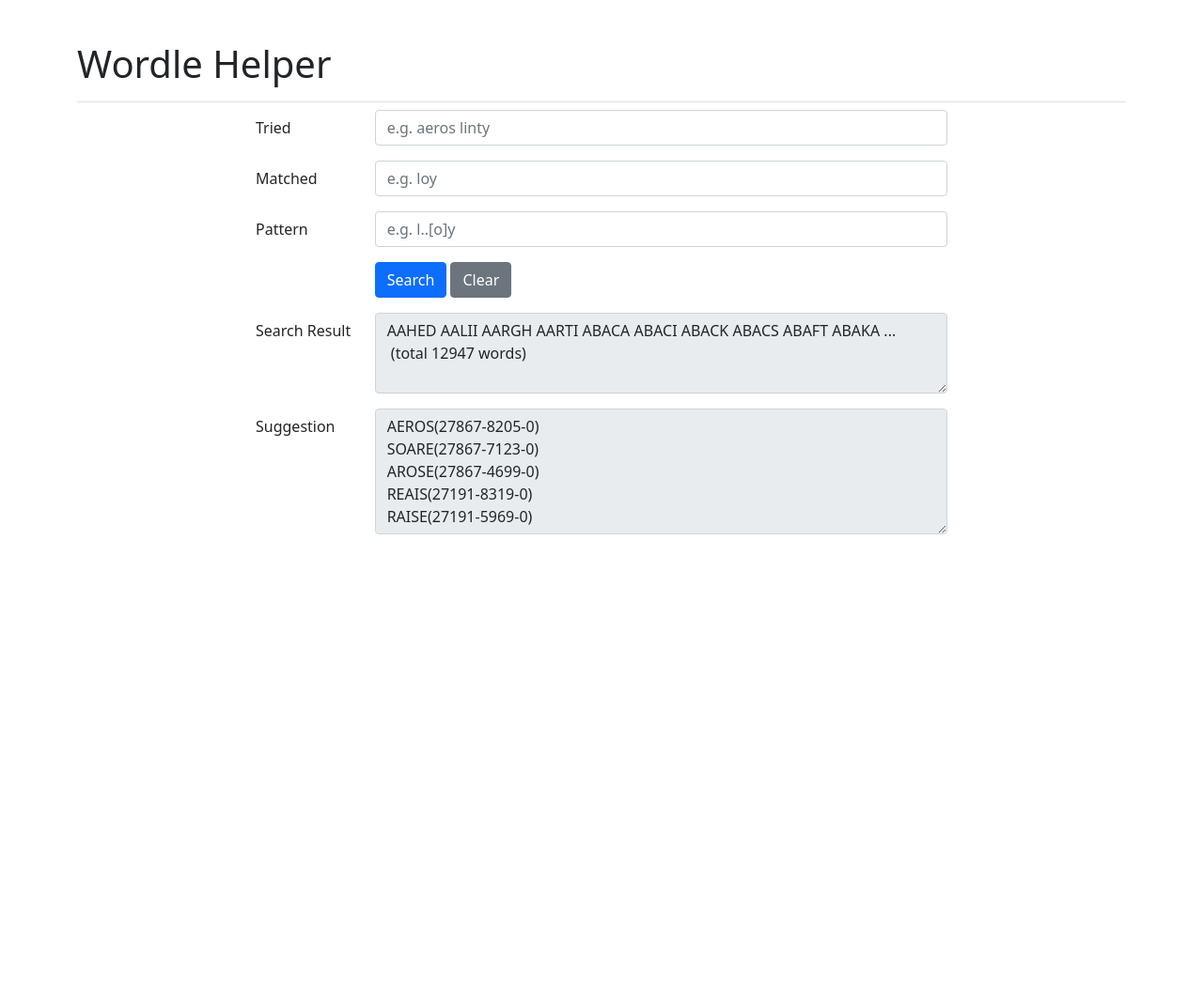
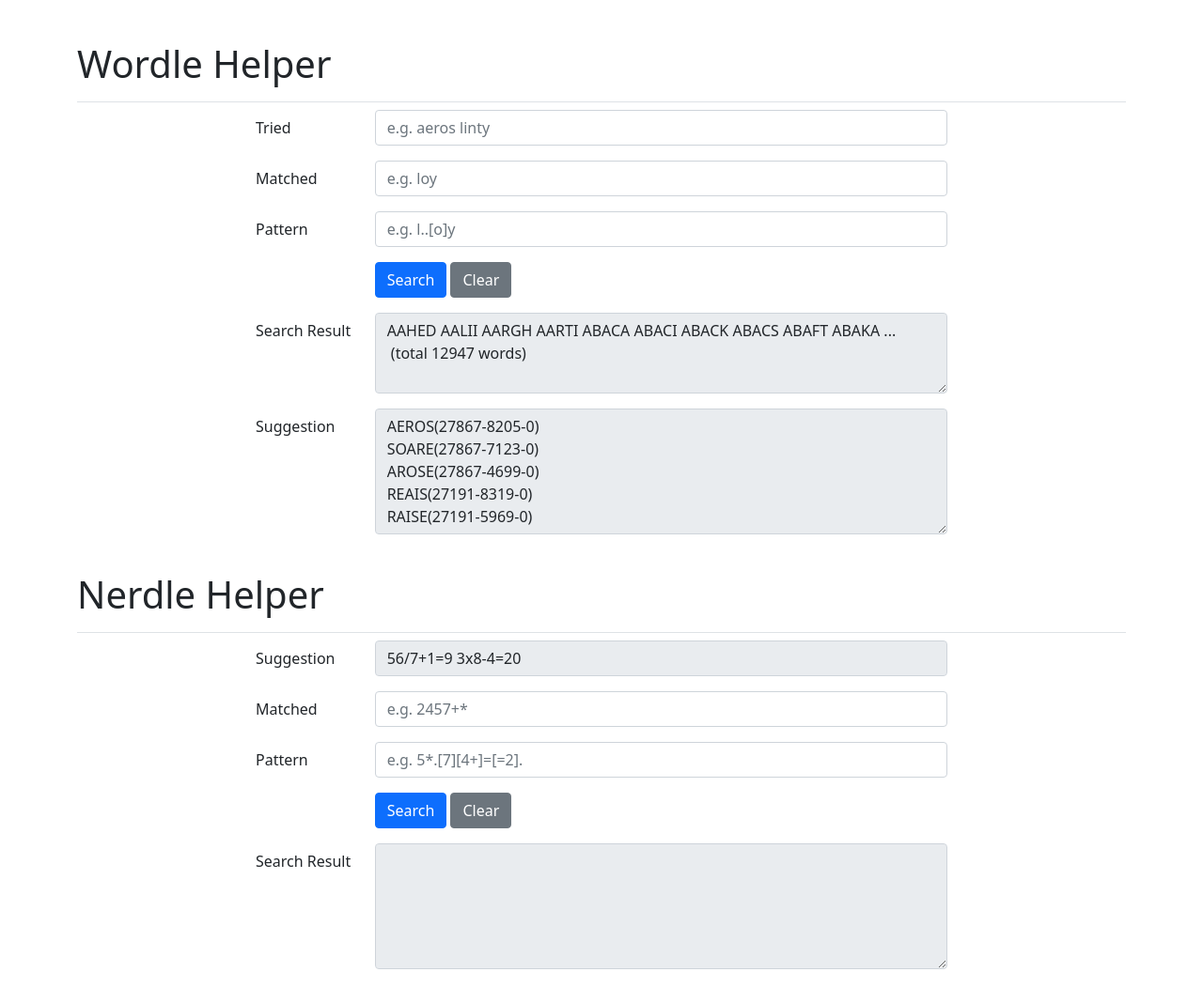
Before and after one commit to nejiko96/XXdleHelper, a website built with Vite: page index.html in a window 1280 px wide. Shown: the whole page at 94% size. Before the commit the page ends 800 px from the top, so only its background shows below. Built offline with nearby package versions, Linux system fonts and the light colour scheme.

Commit message:
Nerdle Helper UI

```diff
--- a/index.html
+++ b/index.html
@@ -72,14 +72,83 @@
             <div class="row mb-3">
               <label for="lblWdlResult" class="col-sm-2 col-form-label">Search Result</label>
               <div class="col-sm-10">
-                <textarea id="lblWdlResult" name="lblWdlResult" class="form-control" rows="3" disabled></textarea>
+                <textarea class="form-control" id="lblWdlResult" name="lblWdlResult" rows="3" disabled></textarea>
               </div>
             </div>
 
             <div class="row mb-3">
               <label for="lblWdlSuggestion" class="col-sm-2 col-form-label">Suggestion</label>
               <div class="col-sm-10">
-                <textarea id="lblWdlSuggestion" name="lblWdlSuggestion" class="form-control" rows="5" disabled></textarea>
+                <textarea class="form-control" id="lblWdlSuggestion" name="lblWdlSuggestion" rows="5" disabled></textarea>
+              </div>
+            </div>
+
+          </form>
+        </div>
+      </div>
+
+      <div class="pb-2 mt-4 mb-2 border-bottom">
+        <h1>Nerdle Helper</h1>
+      </div>
+
+      <div class="row">
+        <div class="offset-lg-2 col-lg-8" role="main">
+          <form role="form" id="frmNdl" target="#">
+
+            <div class="row mb-3">
+              <label for="lblNdlSuggestion" class="col-sm-2 col-form-label">Suggestion</label>
+              <div class="col-sm-10">
+                <input
+                  type="text"
+                  class="form-control"
+                  id="lblNdlSuggestion"
+                  name="lblWdlSuggestion"
+                  readonly
+                />
+              </div>
+            </div>
+
+            <div class="row mb-3 has-feedback">
+              <label for="txtNdlGot" class="col-sm-2 col-form-label">Matched</label>
+              <div class="col-sm-10">
+                  <input
+                    type="text"
+                    class="form-control"
+                    id="txtNdlGot"
+                    name="txtNdlGot"
+                    placeholder="e.g. 2457+*"
+                    pattern="[0-9=+*/-]*"
+                    maxlength="8"
+                  />
+              </div>
+            </div>
+
+            <div class="row mb-3 has-feedback">
+              <label for="txtNdlAllowed" class="col-sm-2 col-form-label">Pattern</label>
+              <div class="col-sm-10">
+                  <input
+                    type="text"
+                    class="form-control"
+                    id="txtNdlAllowed"
+                    name="txtNdlAllowed"
+                    placeholder="e.g. 5*.[7][4+]=[=2]."
+                    pattern="(\.|[0-9=+*/-]|\[[0-9=+*/-]+\]){8}"
+                    maxlength="50"
+                  />
+              </div>
+            </div>
+
+            <div class="row mb-3">
+              <div class="offset-sm-2 col-sm-10">
+                <button type="submit" class="btn btn-primary" id="btnNdlSearch" name="btnNdlSearch">Search</button>
+                <button type="button" class="btn btn-secondary" id="btnNdlClear" name="btnNdlClear">Clear</button>
+              </div>
+            </div>
+
+            <div class="row mb-3">
+              <label for="lblNdlResult" class="col-sm-2 col-form-label">Search Result</label>
+              <div class="col-sm-10">
+                <textarea class="form-control" id="lblNdlResult" name="lblNdlResult" rows="5" disabled></textarea>
               </div>
             </div>
 
--- a/main.js
+++ b/main.js
@@ -32,8 +32,13 @@
   }
 }
 
+const ndlSuggest = () => {
+  $('#lblNdlSuggestion').val('56/7+1=9 3x8-4=20')
+}
+
 $(() => {
   wdlRun()
+  ndlSuggest()
 })
 
 $('#frmWdl').on('submit', () => {
@@ -48,3 +53,16 @@
 $('#txtWdlTried,#txtWdlGot,#txtWdlAllowed').on('keydown', () => {
   $('#lblWdlResult,#lblWdlSuggestion').val('')
 })
+
+$('#frmNdl').on('submit', () => {
+  $('#lblNdlResult').val(' (total 0 results)')
+  return false
+})
+
+$('#btnNdlClear').on('click', () => {
+  $('#txtNdlGot,#txtNdlAllowed,#lblNdlResult').val('')
+})
+
+$('#txtNdlGot,#txtNdlAllowed').on('keydown', () => {
+  $('#lblNdlResult').val('')
+})
```
